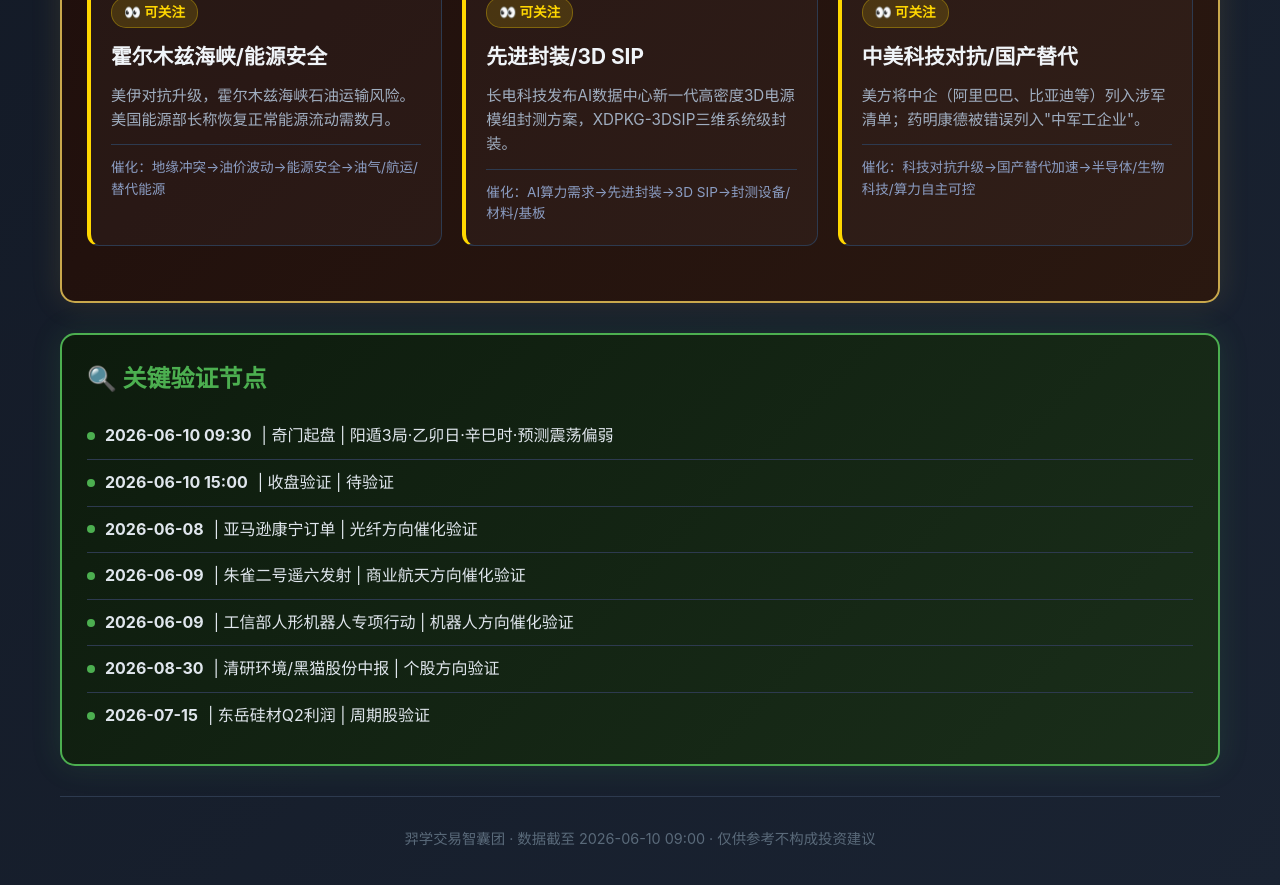
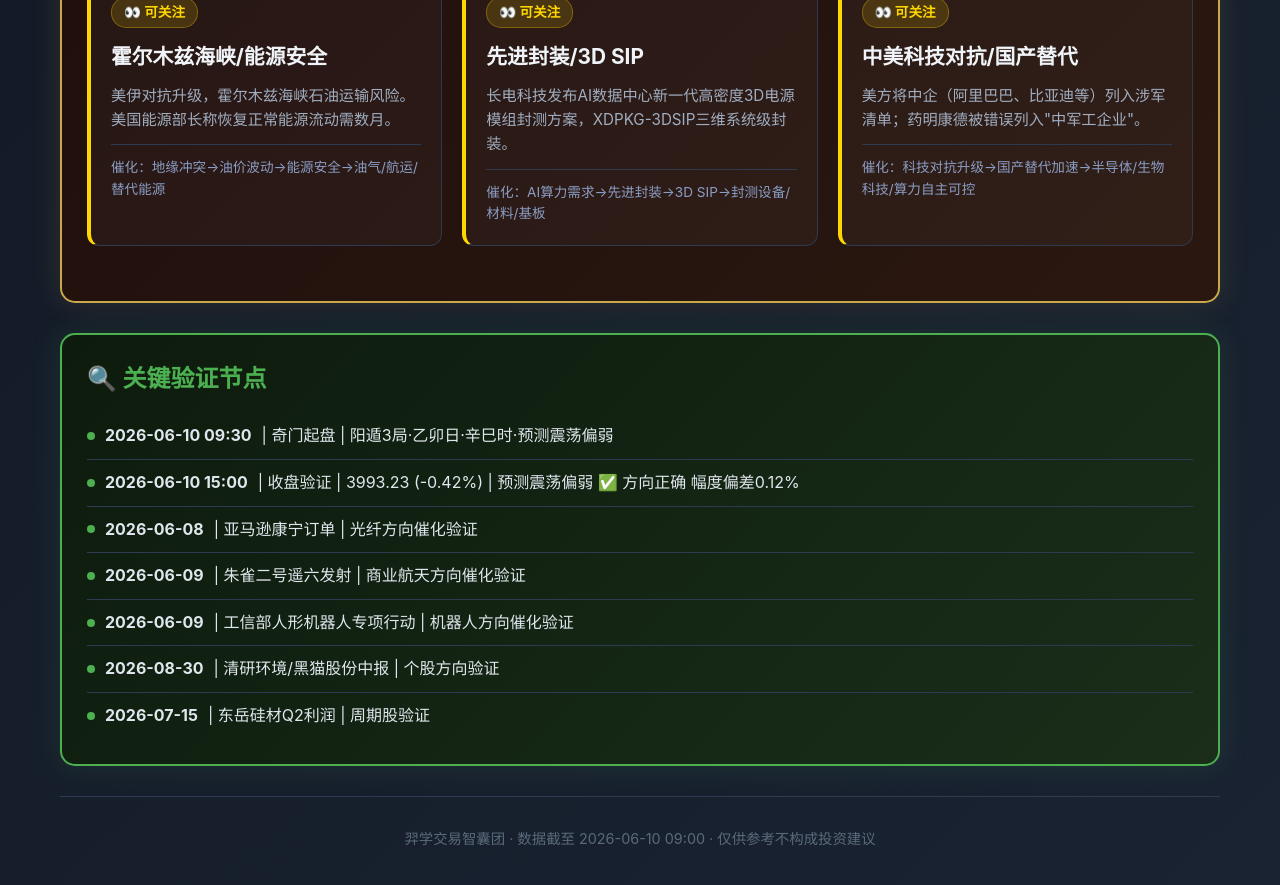
Before and after one commit to xiaoyi0319a/yixue-dashboard, a Jekyll site: the page index.html, which Jekyll copies as it is, in a window 1280 px wide and 900 px high, scrolled down 3480 px. Shown: the top 885 px of the window. Built offline with Jekyll 4.4.1, drawn with Linux system fonts in a browser that asks for light colours.

Commit message:
验证: 2026-06-10收盘3993.23(-0.42%) 预测方向正确

```diff
--- a/index.html
+++ b/index.html
@@ -553,7 +553,7 @@
             <h2>🔍 关键验证节点</h2>
             <ul class="verify-list">
                 <li><span class="verify-dot"></span><strong>2026-06-10 09:30</strong> | 奇门起盘 | 阳遁3局·乙卯日·辛巳时·预测震荡偏弱</li>
-                <li><span class="verify-dot"></span><strong>2026-06-10 15:00</strong> | 收盘验证 | 待验证</li>
+                <li><span class="verify-dot"></span><strong>2026-06-10 15:00</strong> | 收盘验证 | 3993.23 (-0.42%) | 预测震荡偏弱 ✅ 方向正确 幅度偏差0.12%</li>
                 <li><span class="verify-dot"></span><strong>2026-06-08</strong> | 亚马逊康宁订单 | 光纤方向催化验证</li>
                 <li><span class="verify-dot"></span><strong>2026-06-09</strong> | 朱雀二号遥六发射 | 商业航天方向催化验证</li>
                 <li><span class="verify-dot"></span><strong>2026-06-09</strong> | 工信部人形机器人专项行动 | 机器人方向催化验证</li>
```
